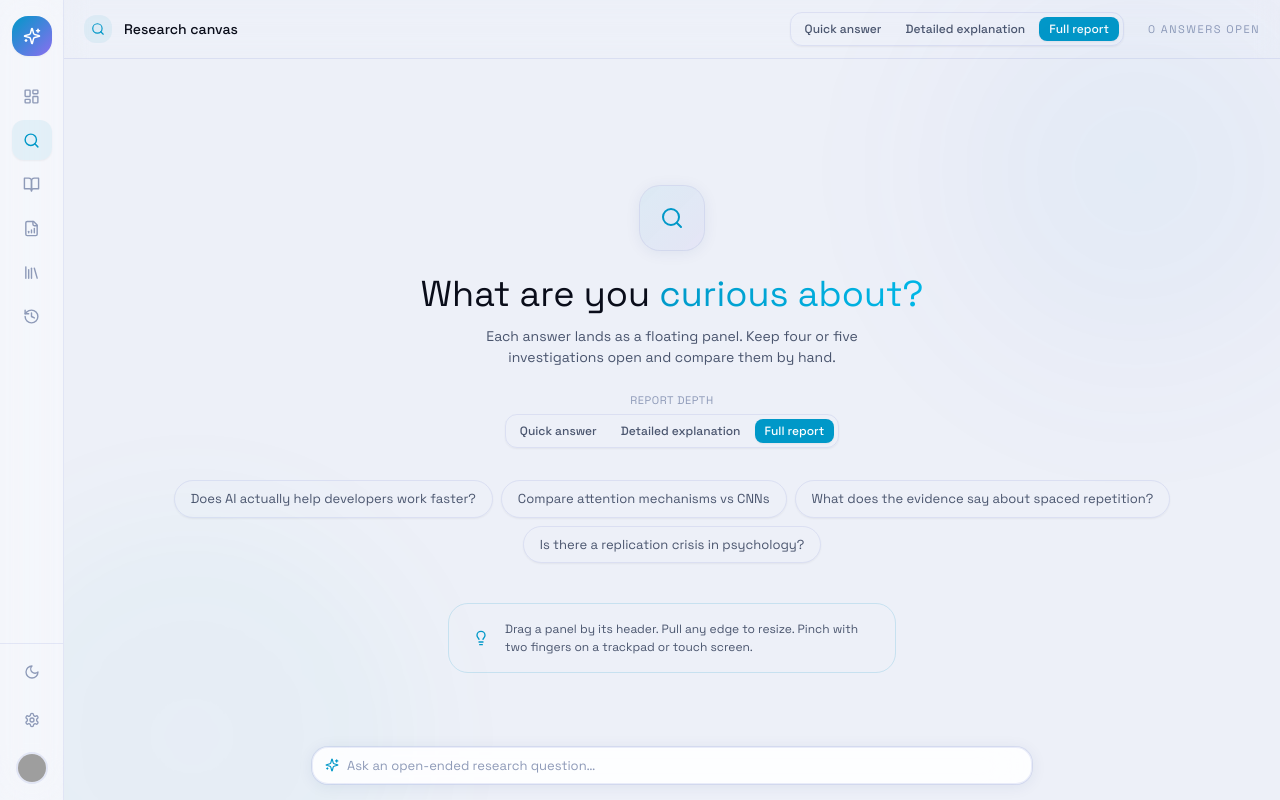
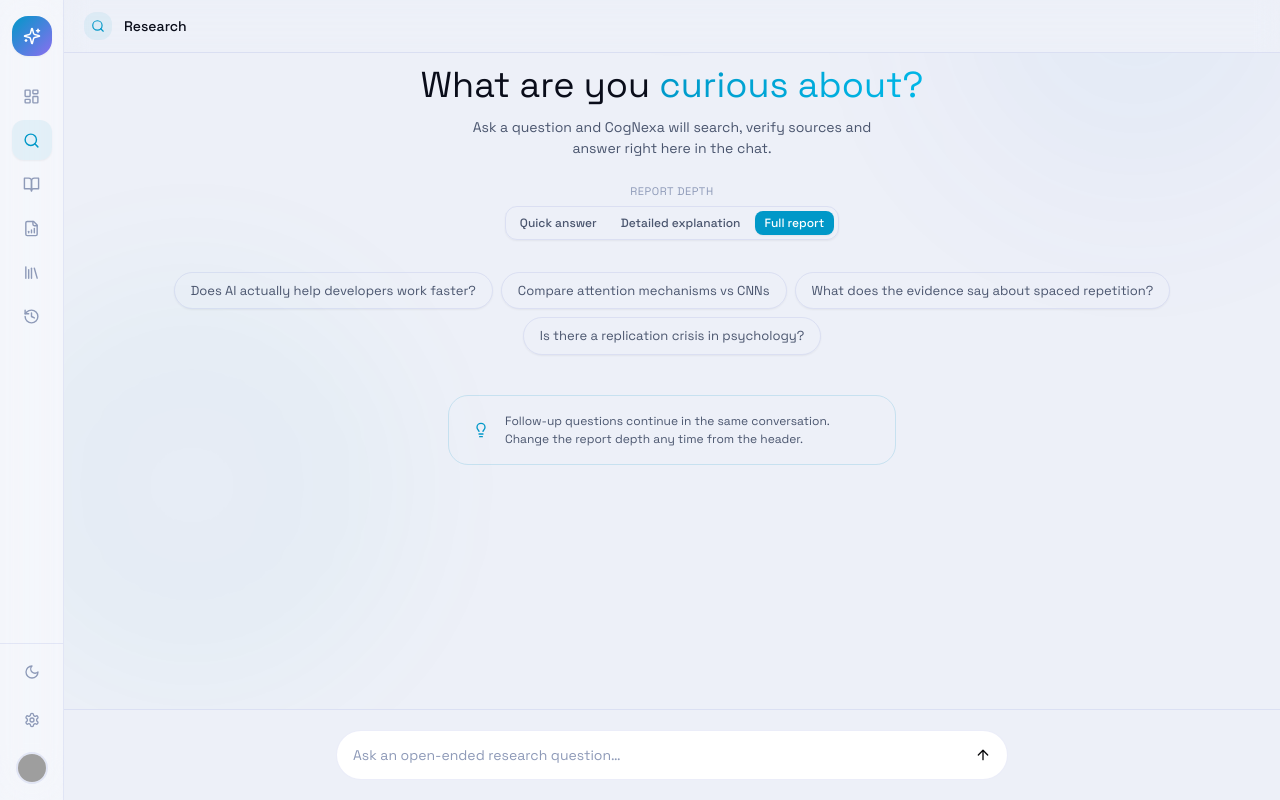
Before and after one commit to thakkerstuti/Autonomous-Research-Agent, a Next.js app in the folder frontend/: page /research in a window 1280 px wide. Built offline with nearby package versions, Linux system fonts and the light colour scheme; grey boxes are pictures that could not be loaded.

Commit message:
feat(frontend): show research answers inline in chat instead of floating panels

```diff
--- a/frontend/app/research/page.tsx
+++ b/frontend/app/research/page.tsx
@@ -1,14 +1,12 @@
 "use client";
 
-import { Suspense, useState, useRef, useEffect, useCallback } from "react";
+import { Suspense, useState, useRef, useEffect } from "react";
 import { useSearchParams } from "next/navigation";
-import ReactMarkdown from "react-markdown";
-import { Search, Sparkles, Lightbulb, Loader2, FileText, CheckCircle2 } from "lucide-react";
-import { FloatingPanel } from "@/components/ui/floating-panel";
-import { ResearchCanvas } from "@/components/ui/research-canvas";
+import { Search, Lightbulb, RotateCcw } from "lucide-react";
 import { useUiStore } from "@/lib/store";
 import { ChatMessage, OutputFormat } from "@/lib/types";
-import { spreadLayout } from "@/lib/canvas-layout";
+import { MessageBubble } from "@/components/chat/message-bubble";
+import { ChatInputBar } from "@/components/chat/chat-input-bar";
 
 const CHIPS = [
   "Does AI actually help developers work faster?",
@@ -17,20 +15,11 @@ const CHIPS = [
   "Is there a replication crisis in psychology?",
 ];
 
-interface AnswerPanel {
-  id: string;
-  title: string;
-  subtitle: string;
-  body: string;
-  pending: boolean;
-  x: number;
-  y: number;
-  w: number;
-  h: number;
-  zIndex: number;
-}
-
-let topZ = 20;
+const FORMATS: { value: OutputFormat; label: string }[] = [
+  { value: "quick", label: "Quick answer" },
+  { value: "detailed", label: "Detailed explanation" },
+  { value: "full", label: "Full report" },
+];
 
 function FormatSelector({
   value,
@@ -41,39 +30,20 @@ function FormatSelector({
 }) {
   return (
     <div className="flex items-center gap-1 rounded-xl border border-line bg-surface/90 p-1 shadow-sm backdrop-blur-sm">
+      {FORMATS.map((f) => (
         <button
+          key={f.value}
           type="button"
-        onClick={() => onChange("quick")}
+          onClick={() => onChange(f.value)}
           className={`rounded-lg px-2.5 py-1 text-xs font-medium transition-all ${
-          value === "quick"
+            value === f.value
               ? "bg-rose text-white shadow-sm"
               : "text-ink-soft hover:text-ink hover:bg-surface2"
           }`}
         >
-        Quick answer
+          {f.label}
         </button>
-      <button
-        type="button"
-        onClick={() => onChange("detailed")}
-        className={`rounded-lg px-2.5 py-1 text-xs font-medium transition-all ${
-          value === "detailed"
-            ? "bg-rose text-white shadow-sm"
-            : "text-ink-soft hover:text-ink hover:bg-surface2"
-        }`}
-      >
-        Detailed explanation
-      </button>
-      <button
-        type="button"
-        onClick={() => onChange("full")}
-        className={`rounded-lg px-2.5 py-1 text-xs font-medium transition-all ${
-          value === "full"
-            ? "bg-rose text-white shadow-sm"
-            : "text-ink-soft hover:text-ink hover:bg-surface2"
-        }`}
-      >
-        Full report
-      </button>
+      ))}
     </div>
   );
 }
@@ -100,10 +70,9 @@ function EmptyState({
           <span className="text-gradient-rose">curious about?</span>
         </h1>
         <p className="mx-auto mt-3 max-w-md text-[14px] text-ink-soft">
-          Each answer lands as a floating panel. Keep four or five investigations open and compare them by hand.
+          Ask a question and CogNexa will search, verify sources and answer right here in the chat.
         </p>
 
-        {/* Output format picker */}
         <div className="mt-6 flex flex-col items-center gap-1.5">
           <span className="text-[11px] uppercase tracking-wider text-ink-faint">Report Depth</span>
           <FormatSelector value={outputFormat} onChange={onFormatChange} />
@@ -123,7 +92,7 @@ function EmptyState({
         <div className="mx-auto mt-10 flex max-w-md items-center gap-4 rounded-3xl border border-blush-deep bg-blush/30 px-6 py-4 text-left">
           <Lightbulb size={16} className="flex-shrink-0 text-rose" />
           <p className="text-[12px] text-ink-soft">
-            Drag a panel by its header. Pull any edge to resize. Pinch with two fingers on a trackpad or touch screen.
+            Follow-up questions continue in the same conversation. Change the report depth any time from the header.
           </p>
         </div>
       </div>
@@ -135,17 +104,18 @@ function ResearchPage() {
   const searchParams = useSearchParams();
   const sessionId = searchParams.get("session");
 
-  const { chatHistories, appendMessage, updateMessage } = useUiStore();
+  const { chatHistories, appendMessage, updateMessage, resetHistory } = useUiStore();
   const messages = chatHistories["research"];
   const [sending, setSending] = useState(false);
   const [outputFormat, setOutputFormat] = useState<OutputFormat>("full");
-  const [panels, setPanels] = useState<AnswerPanel[]>([]);
-  const [layoutNonce, setLayoutNonce] = useState(1);
-  const [scale, setScale] = useState(1);
-  const wrapRef = useRef<HTMLDivElement>(null);
-  const [canvasSize, setCanvasSize] = useState({ w: 0, h: 0 });
+  const bodyRef = useRef<HTMLDivElement>(null);
 
-  // Reopen existing session if session query parameter is present
+  // Auto-scroll to the newest message
+  useEffect(() => {
+    bodyRef.current?.scrollTo({ top: bodyRef.current.scrollHeight, behavior: "smooth" });
+  }, [messages]);
+
+  // Reopen an existing session into the chat if ?session= is present
   useEffect(() => {
     if (!sessionId) return;
     let active = true;
@@ -158,26 +128,31 @@ function ResearchPage() {
 
         const { adaptResearchResponseToSteps } = await import("@/lib/adapters");
         const events = adaptResearchResponseToSteps(data);
+        const steps: { label: string; detail: string }[] = [];
+        let sources: any;
         let answer = "";
         events.forEach((ev: any) => {
-          if (ev.type === "done") answer = ev.answer ?? "";
+          if (ev.type === "step" && ev.label) steps.push({ label: ev.label, detail: ev.detail ?? "" });
+          else if (ev.type === "sources" && ev.sources) sources = ev.sources;
+          else if (ev.type === "done") answer = ev.answer ?? "";
         });
 
-        topZ += 1;
-        const panel: AnswerPanel = {
+        resetHistory("research", [
+          {
+            id: `${sessionId}-q`,
+            role: "user",
+            text: data.research_question || "Saved session",
+            status: "done",
+          },
+          {
             id: data.session_id || sessionId!,
-          title: data.research_question || "Saved Session",
-          subtitle: `Saved session · Format: ${data.output_format || "full"}`,
-          body: answer || data.report || "No report found.",
-          pending: false,
-          x: 60,
-          y: 60,
-          w: 520,
-          h: 460,
-          zIndex: topZ,
-        };
-
-        setPanels([panel]);
+            role: "assistant",
+            status: "done",
+            steps,
+            sources,
+            answer: answer || data.report || "No report found.",
+          },
+        ]);
       } catch (err) {
         console.warn("Could not load saved session:", err);
       }
@@ -187,22 +162,7 @@ function ResearchPage() {
     return () => {
       active = false;
     };
-  }, [sessionId]);
-
-  useEffect(() => {
-    const el = wrapRef.current;
-    if (!el) return;
-    const measure = () => setCanvasSize({ w: el.clientWidth, h: el.clientHeight });
-    measure();
-    const ro = new ResizeObserver(measure);
-    ro.observe(el);
-    return () => ro.disconnect();
-  }, []);
-
-  const relayout = useCallback((next: AnswerPanel[]) => {
-    const rects = spreadLayout(next.length, canvasSize.w, canvasSize.h, { left: 28 });
-    return next.map((p, i) => ({ ...p, ...rects[i] }));
-  }, [canvasSize]);
+  }, [sessionId, resetHistory]);
 
   async function send(text: string) {
     if (!text.trim() || sending) return;
@@ -210,29 +170,15 @@ function ResearchPage() {
 
     const userMsg: ChatMessage = { id: crypto.randomUUID(), role: "user", text, status: "done" };
     const aId = crypto.randomUUID();
-    const aMsg: ChatMessage = { id: aId, role: "assistant", status: "pending", steps: [{ label: "Starting…", detail: "" }] };
+    const aMsg: ChatMessage = {
+      id: aId,
+      role: "assistant",
+      status: "pending",
+      steps: [{ label: "Starting…", detail: "" }],
+    };
 
     appendMessage("research", userMsg);
     appendMessage("research", aMsg);
-
-    topZ += 1;
-    const pending: AnswerPanel = {
-      id: aId,
-      title: text.length > 42 ? `${text.slice(0, 42)}…` : text,
-      subtitle: `Investigating (${outputFormat})…`,
-      body: "",
-      pending: true,
-      x: 80,
-      y: 80,
-      w: 480,
-      h: 360,
-      zIndex: topZ,
-    };
-    setPanels((ps) => {
-      const next = relayout([...ps, pending]);
-      setLayoutNonce((n) => n + 1);
-      return next;
-    });
 
     try {
       const { apiClient } = await import("@/lib/api");
@@ -243,150 +189,73 @@ function ResearchPage() {
       const { adaptResearchResponseToSteps } = await import("@/lib/adapters");
       const events = adaptResearchResponseToSteps(res);
 
-      let steps: { label: string; detail: string }[] = [];
+      const steps: { label: string; detail: string }[] = [];
       let sources: any;
       let answer = "";
 
       events.forEach((ev: any) => {
         if (ev.type === "step" && ev.label) steps.push({ label: ev.label, detail: ev.detail ?? "" });
-        else if (ev.type === "sources" && ev.sources) { steps.push({ label: "Sources reviewed", detail: "" }); sources = ev.sources; }
-        else if (ev.type === "done") answer = ev.answer ?? "";
+        else if (ev.type === "sources" && ev.sources) {
+          steps.push({ label: "Sources reviewed", detail: `${ev.sources.length} sources reviewed` });
+          sources = ev.sources;
+        } else if (ev.type === "done") answer = ev.answer ?? "";
       });
 
-      const critiqueStatus = res.critique?.status || "verified";
-      updateMessage("research", aId, { status: "done", steps, sources, answer });
-      setPanels((ps) =>
-        ps.map((p) =>
-          p.id === aId
-            ? {
-                ...p,
-                pending: false,
-                subtitle: `Research answer (${outputFormat}) · Critique: ${critiqueStatus}`,
-                body: answer || "No answer returned.",
-              }
-            : p
-        )
-      );
+      updateMessage("research", aId, {
+        status: "done",
+        steps,
+        sources,
+        answer: answer || "No answer returned.",
+      });
     } catch (err: any) {
-      const msg = err.message || "Network failure";
-      updateMessage("research", aId, { status: "done", answer: `**Error:** ${msg}` });
-      setPanels((ps) => ps.map((p) => p.id === aId ? { ...p, pending: false, subtitle: "Could not finish", body: msg } : p));
+      let msg = err.message || "Network failure";
+      if (err.status === 400) msg = `Invalid research question: ${msg}`;
+      else if (err.status === 503) msg = `Service unavailable (Gemini quota or rate limit): ${msg}`;
+      updateMessage("research", aId, { status: "done", steps: [], answer: `**Error:** ${msg}` });
     } finally {
       setSending(false);
     }
   }
 
-  const arrange = () => {
-    setPanels((ps) => relayout(ps));
-    setLayoutNonce((n) => n + 1);
-  };
-
-  const hasPanels = panels.length > 0 || messages.length > 0;
+  const hasMessages = messages.length > 0;
 
   return (
-    <div ref={wrapRef} className="flex h-full flex-col bg-canvas">
-      <div className="flex-shrink-0 flex items-center gap-3 border-b border-line bg-surface/70 px-5 py-3 backdrop-blur-md">
+    <div className="flex h-full flex-col bg-canvas">
+      <div className="flex flex-shrink-0 flex-wrap items-center gap-3 border-b border-line bg-surface/70 px-5 py-3 backdrop-blur-md">
         <div className="flex h-7 w-7 items-center justify-center rounded-xl bg-blush">
           <Search size={14} className="text-rose" />
         </div>
-        <span className="text-[14px] font-medium text-ink">Research canvas</span>
+        <span className="text-[14px] font-medium text-ink">Research</span>
         <div className="flex-1" />
-        {/* Output format picker in header */}
-        <div className="mr-3">
-          <FormatSelector value={outputFormat} onChange={setOutputFormat} />
-        </div>
-        <span className="text-[11px] uppercase tracking-[0.14em] text-ink-faint">
-          {panels.filter((p) => !p.pending).length} answers open
-        </span>
+        {hasMessages && <FormatSelector value={outputFormat} onChange={setOutputFormat} />}
+        {hasMessages && (
+          <button
+            onClick={() => resetHistory("research", [])}
+            disabled={sending}
+            className="flex items-center gap-1.5 rounded-lg border border-line bg-surface px-2.5 py-1 text-xs text-ink-soft hover:text-ink disabled:opacity-40"
+          >
+            <RotateCcw size={12} /> New chat
+          </button>
+        )}
       </div>
 
-      <div className="relative min-h-0 flex-1">
-        {!hasPanels ? (
-          <>
-            <EmptyState
-              onPick={(t) => send(t)}
-              outputFormat={outputFormat}
-              onFormatChange={setOutputFormat}
-            />
-            <div className="absolute bottom-4 left-1/2 z-50 w-[min(720px,calc(100%-2rem))] -translate-x-1/2">
-              <div className="hud-dock flex items-center gap-2 rounded-2xl px-3 py-2">
-                <Sparkles size={14} className="text-rose" />
-                <input
-                  onKeyDown={(e) => {
-                    if (e.key === "Enter") {
-                      e.preventDefault();
-                      send((e.target as HTMLInputElement).value);
-                      (e.target as HTMLInputElement).value = "";
-                    }
-                  }}
-                  placeholder="Ask an open-ended research question…"
-                  className="flex-1 bg-transparent text-[13px] text-ink outline-none placeholder:text-ink-faint"
-                />
-              </div>
-            </div>
-          </>
+      <div ref={bodyRef} className="min-h-0 flex-1 overflow-y-auto">
+        {!hasMessages ? (
+          <EmptyState onPick={send} outputFormat={outputFormat} onFormatChange={setOutputFormat} />
         ) : (
-          <ResearchCanvas
-            panelCount={panels.length}
-            onArrange={arrange}
-            onReset={() => { setPanels([]); }}
-            onViewScale={setScale}
-            command={{
-              onCommand: send,
-              placeholder: "Ask another question — it opens as a new panel…",
-              suggestions: CHIPS.slice(0, 3),
-            }}
-          >
-            {panels.map((panel) => (
-              <FloatingPanel
-                key={panel.id}
-                id={panel.id}
-                type="research"
-                title={panel.title}
-                subtitle={panel.subtitle}
-                initialX={panel.x}
-                initialY={panel.y}
-                initialW={panel.w}
-                initialH={panel.h}
-                zIndex={panel.zIndex}
-                isNew
-                layoutNonce={layoutNonce}
-                scale={scale}
-                onClose={(id) => setPanels((ps) => ps.filter((p) => p.id !== id))}
-                onFocus={(id) => {
-                  topZ += 1;
-                  setPanels((ps) => ps.map((p) => p.id === id ? { ...p, zIndex: topZ } : p));
-                }}
-              >
-                {panel.pending ? (
-                  <div className="flex items-center gap-2 text-ink-faint">
-                    <Loader2 size={14} className="animate-spin text-rose" />
-                    Gathering evidence…
-                  </div>
-                ) : (
-                  <div className="prose prose-sm prose-invert max-w-none text-[13px] leading-relaxed text-ink-soft [&_h1]:text-lg [&_h1]:font-semibold [&_h1]:text-ink [&_h1]:mt-2 [&_h1]:mb-3 [&_h2]:text-base [&_h2]:font-semibold [&_h2]:text-ink [&_h2]:mt-4 [&_h2]:mb-2 [&_h3]:text-sm [&_h3]:font-medium [&_h3]:text-ink [&_h3]:mt-3 [&_h3]:mb-1 [&_p]:mb-2 [&_ul]:my-1 [&_ul]:pl-4 [&_li]:mb-1 [&_strong]:text-ink [&_blockquote]:border-l-2 [&_blockquote]:border-rose/50 [&_blockquote]:pl-3 [&_blockquote]:text-ink-faint [&_blockquote]:italic">
-                    <ReactMarkdown
-                      components={{
-                        a: ({ node, ...props }) => (
-                          <a
-                            {...props}
-                            target="_blank"
-                            rel="noopener noreferrer"
-                            className="text-rose font-medium hover:underline inline-flex items-center gap-0.5"
-                          />
-                        ),
-                      }}
-                    >
-                      {panel.body}
-                    </ReactMarkdown>
+          <div className="mx-auto flex max-w-3xl flex-col gap-6 px-5 py-7 sm:px-7">
+            {messages.map((m) => (
+              <MessageBubble key={m.id} message={m} />
+            ))}
           </div>
         )}
+      </div>
 
-              </FloatingPanel>
-            ))}
-          </ResearchCanvas>
-        )}
-      </div>
+      <ChatInputBar
+        placeholder={hasMessages ? "Ask a follow-up question…" : "Ask an open-ended research question…"}
+        disabled={sending}
+        onSend={send}
+      />
     </div>
   );
 }
--- a/frontend/components/chat/agent-steps-card.tsx
+++ b/frontend/components/chat/agent-steps-card.tsx
@@ -7,7 +7,7 @@ import { EvidenceChart } from "./evidence-chart";
 import { ChatMessage } from "@/lib/types";
 
 export function AgentStepsCard({ message }: { message: ChatMessage }) {
-  const [open, setOpen] = useState(true);
+  const [open, setOpen] = useState(false);
 
   return (
     <Card className="mb-3">
```
Lines whose indentation alone changed are shown as unchanged.
